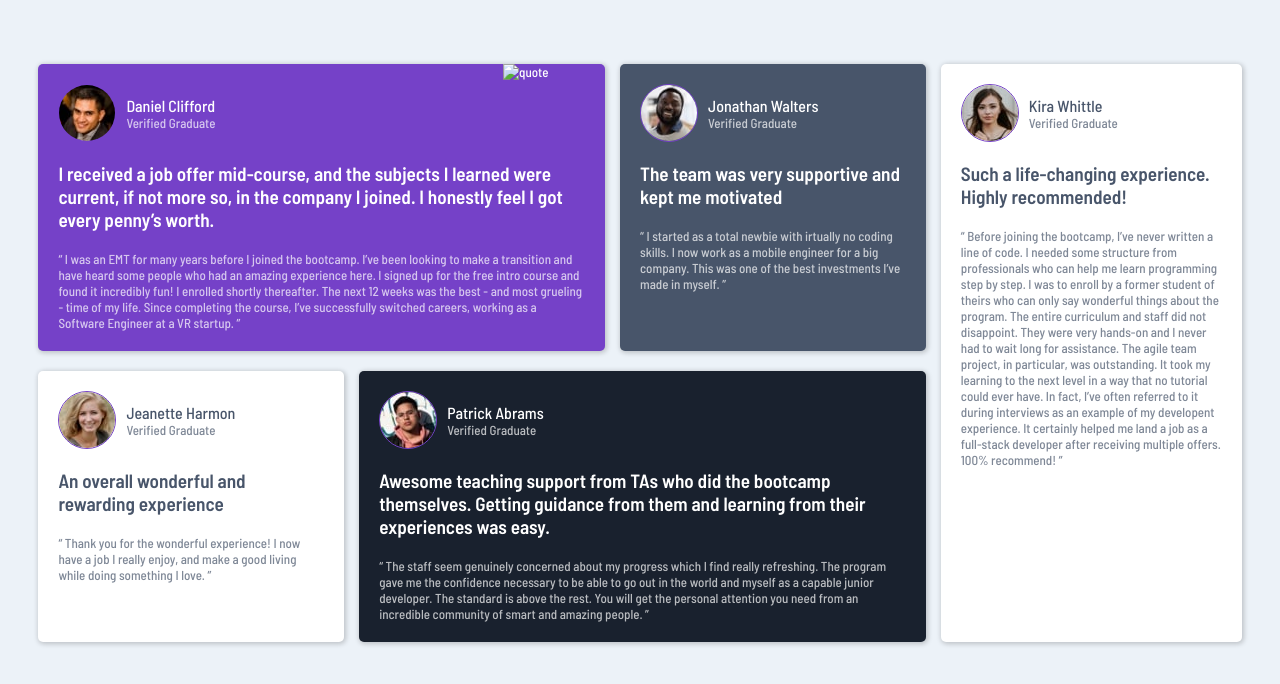
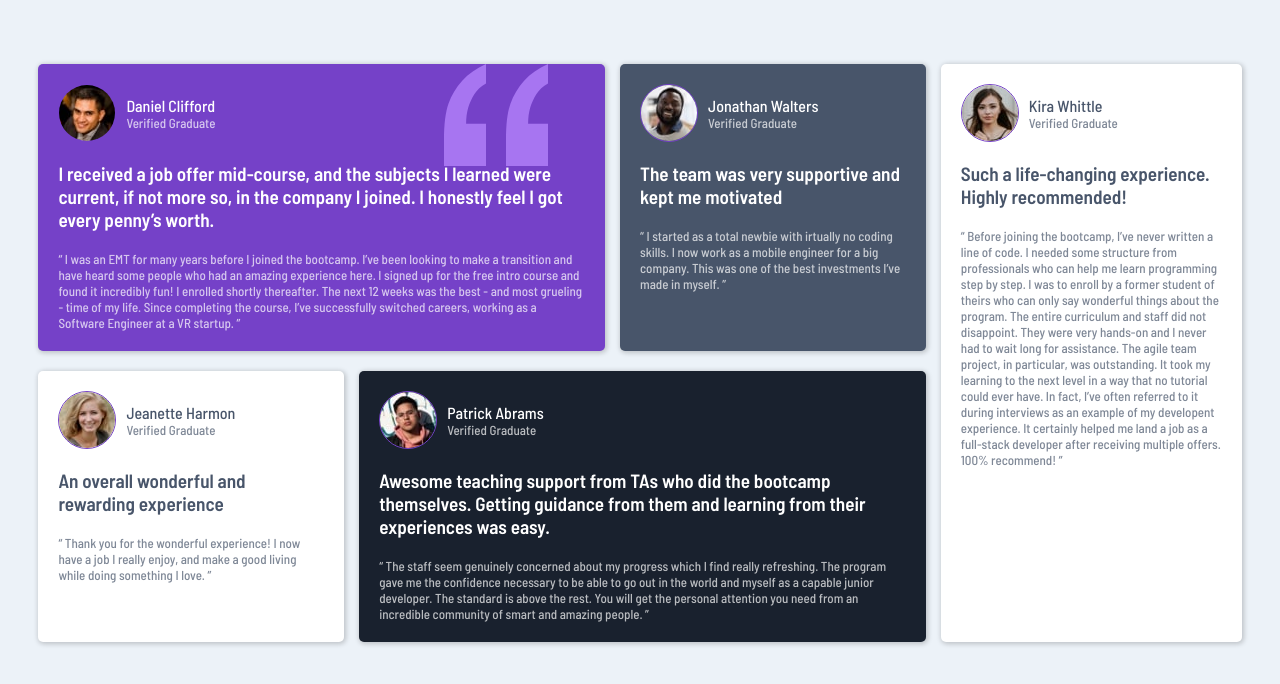
Before and after one commit to Praanshuu/testimonial-grid-frontend-mentor-challenge-solution, a plain HTML site: page index.html in a window 1280 px wide. Drawn offline with Linux system fonts and the light colour scheme.

Commit message:
Update index.html

```diff
--- a/index.html
+++ b/index.html
@@ -16,7 +16,7 @@
     <div id="main-left">
       <div id="top">
         <div id="testimonial-1" class="grid-item">
-          <img id="quote" src=".\images\bg-pattern-quotation.svg" alt="quote">
+          <img id="quote" src="bg-pattern-quotation.svg" alt="quote">
           <div class="header">
             <img src="image-daniel.jpg" alt="Daniel Profile Picture">
             <div class="header-text">
```
